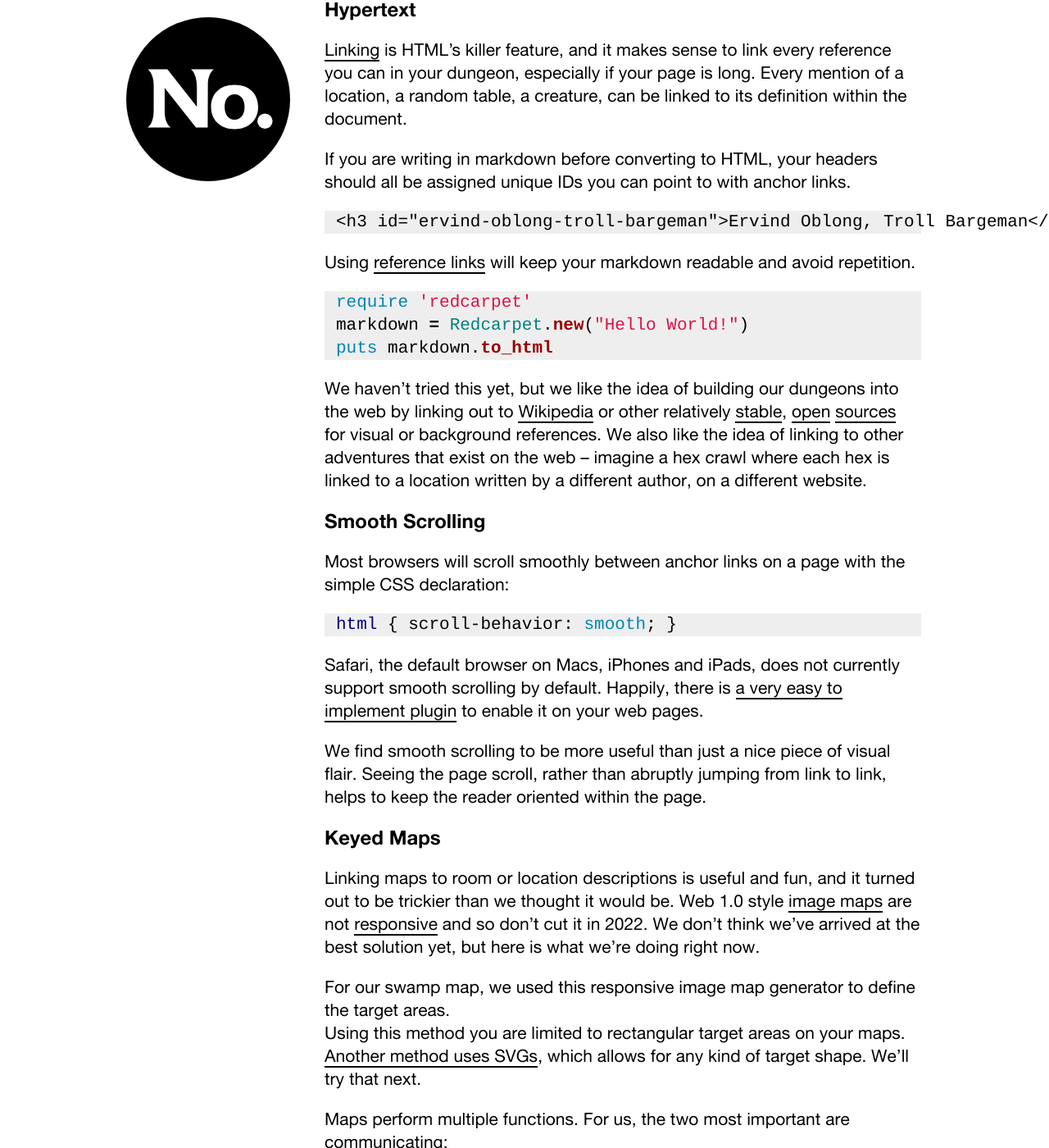
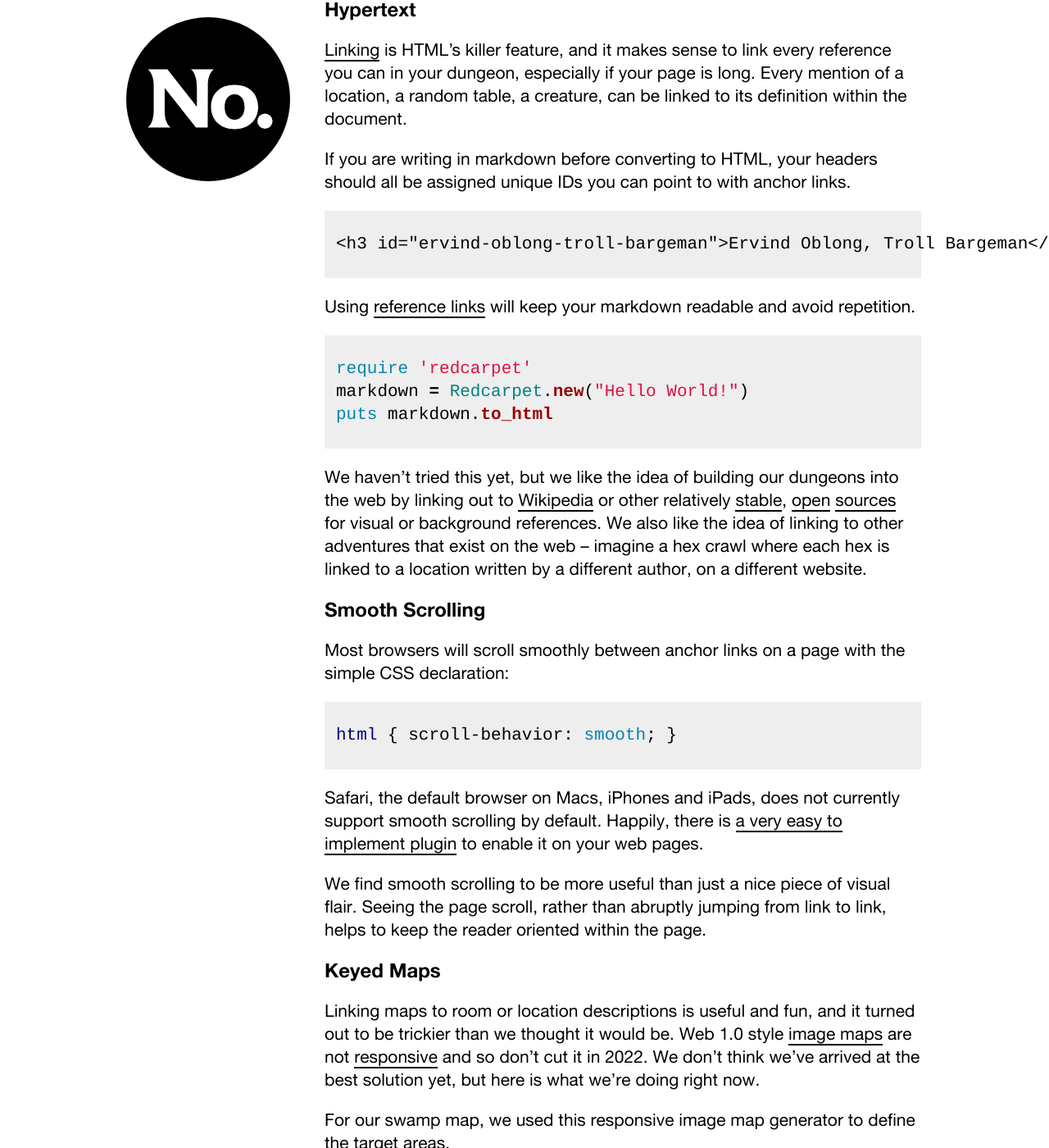
Before and after one commit to numbered-works/numbered-works.github.io, a Jekyll site: the page built from notes/index.html, in a window 1280 px wide and 1400 px high, scrolled down 1572 px. Shown: the whole window at 82% size. Built offline with Jekyll 4.4.1, drawn with Linux system fonts in a browser that asks for light colours; some web fonts are replaced; the list of posts is cut into pages by our own code.

Commit message:
code padding

```diff
--- a/assets/css/syntax.css
+++ b/assets/css/syntax.css
@@ -1,4 +1,4 @@
-.highlight  { background-color: #eeeeee; padding: 0 7px; }
+.highlight  { background-color: #eeeeee; padding: 3px 7px; }
 .highlight .c { color: #999988; font-style: italic } /* Comment */
 .highlight .err { color: #a61717; background-color: #e3d2d2 } /* Error */
 .highlight .k { font-weight: bold } /* Keyword */
```
